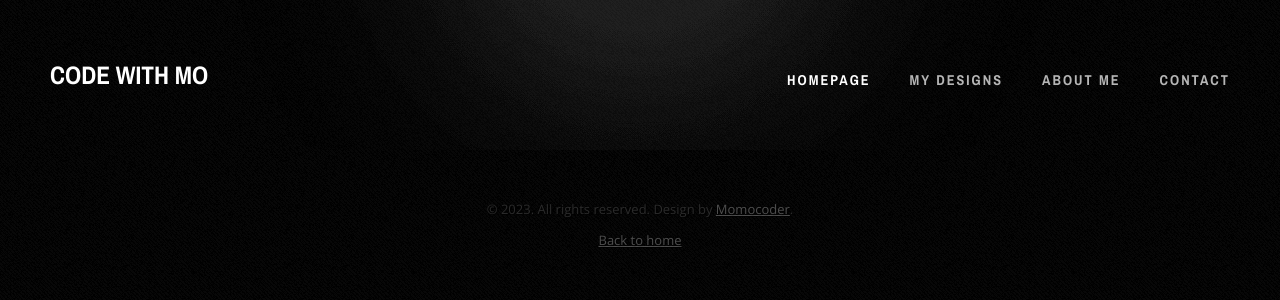
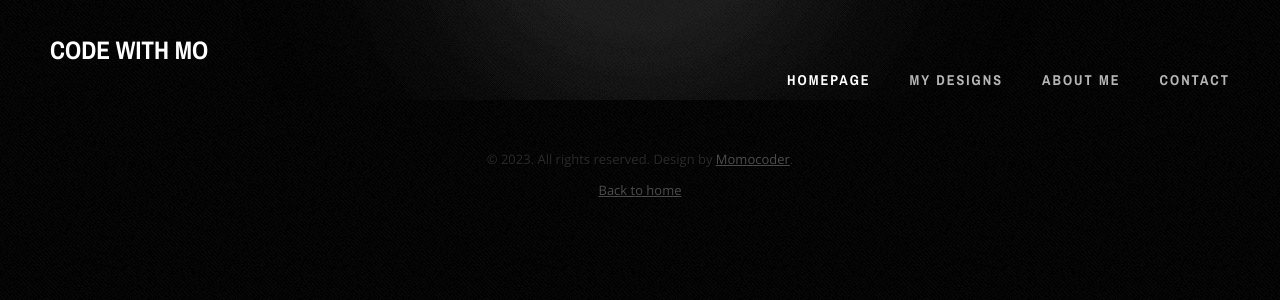
Before and after one commit to momocoder14/Simple-portfolio, a PHP site: page / in a window 1280 px wide. Shown: the top 300 px of the page. Run offline with PHP 8.4, Linux system fonts and the light colour scheme.

Commit message:
Device compatibility fix

```diff
--- a/style.css
+++ b/style.css
@@ -29,25 +29,24 @@ hr {
 }
 
 #header {
-	overflow:hidden;
 	padding: 0px 50px;
 	margin: 0px auto;
 	width: auto;
-	height: auto;
+	height: 100px;
 	background: url(images/gradient-bg.png) no-repeat center top;
 }
 
 
 #logo {
 	float: left;
-	width: auto;
-	height: auto;
+	width: 250px;
+	height: 100px;
 }
 
 
 #logo h1 a {
 	display: block;
-	line-height: 150px;
+	line-height: 100px;
 	text-transform: uppercase;
 	text-decoration: none;
 	font-family: 'Archivo Narrow', sans-serif;
@@ -59,7 +58,7 @@ hr {
 #menu {
 	float: right;
 	width: auto;
-	height: auto;
+	height: 100px;
 }
 
 #menu ul {
```
